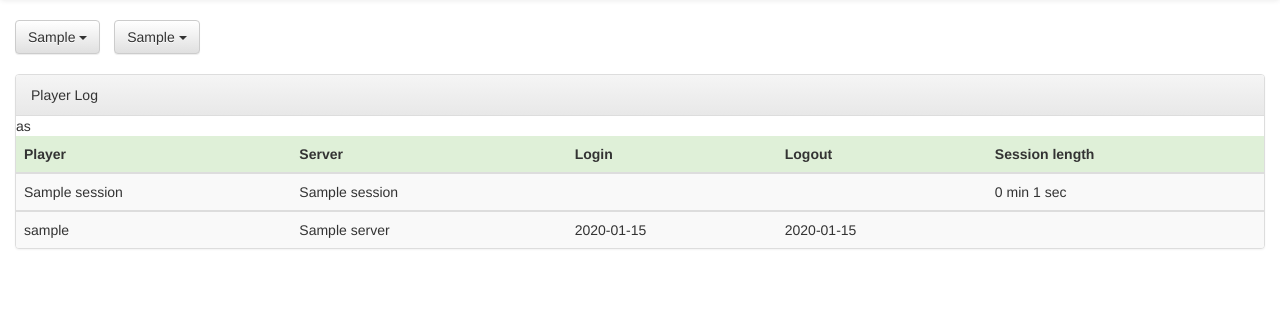
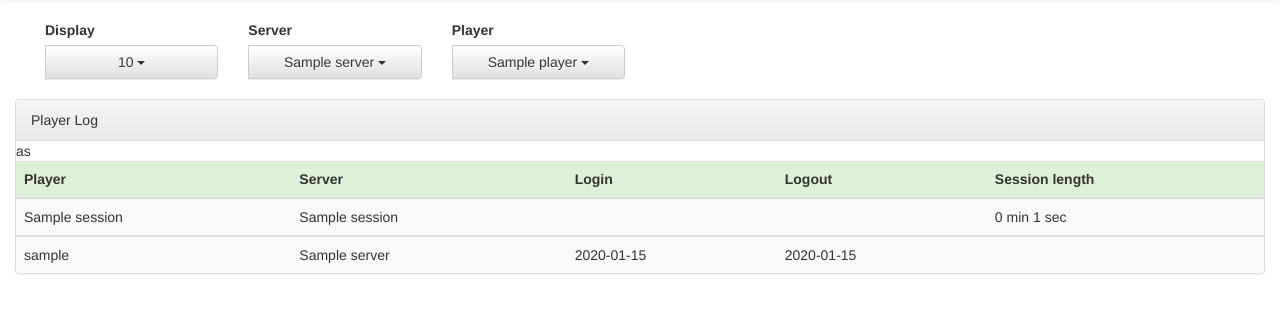
Before and after one commit to NationCraft/minecraft_user_logger, a Flask app: template src/templates/player_log.html in a window 1280 px wide. Shown: the part 52-365 px from the top of the page. Run offline with Flask 2, Linux system fonts and the light colour scheme; the template is opened without the code that fills it: most values are stand-ins (such as "Sample title", 1, 10 or a date in 2020); some libraries are stand-ins or nearby versions.

Commit message:
implemented filtering

```diff
--- a/src/templates/get_date.html
+++ b/src/templates/get_date.html
@@ -4,7 +4,7 @@
     <script type="application/javascript">
         function getDate() {
             var localDate = new Date("{{ dt.month }}/{{ dt.day }}/{{ dt.year }} {{ dt.hour }}:{{ dt.minute }}:{{ dt.second }} UTC");
-            window.location = "..{{url_for('player_log')}}/" + localDate.getHours();
+            window.location = "..{{url_for('player_log')}}" + localDate.getTimezoneOffset();
         }
         getDate();
     </script>
--- a/src/templates/player_log.html
+++ b/src/templates/player_log.html
@@ -23,9 +23,9 @@
                 <tr>
                     <td>{{ session.player_name }}</td>
                     <td>{{ session.server_name }}</td>
-                    <td>{{ (session.login + dif).strftime('%Y-%m-%d  %H:%M') }}</td>
+                    <td>{{ (session.login - dif).strftime('%Y-%m-%d  %H:%M') }}</td>
                     {% if session.logout %}
-                        <td>{{ (session.logout + dif).strftime('%Y-%m-%d  %H:%M') }}</td>
+                        <td>{{ (session.logout - dif).strftime('%Y-%m-%d  %H:%M') }}</td>
                     {% else %}
                         <td></td>
                     {% endif %}
--- a/src/templates/player_log_header.html
+++ b/src/templates/player_log_header.html
@@ -2,38 +2,44 @@
 
 {% block body %}
 
-<div>
+<div class="container-fluid">
 
-    <div class="btn-group">
-        <button class="btn btn-default dropdown-toggle" style="margin-right:10px;" {% if timezone_selected == None %}disabled="disabled"{% endif %} type="button" id="dropdownPlayerMenu" data-toggle="dropdown" aria-haspopup="true" aria-expanded="true">
-            {% if player_selected == None %}
-                Player
-            {% else %}
-                {{ player_selected }}
-            {% endif %}
+    <div class="btn-group col-xl-1 col-lg-2 col-md-2 col-sm-3 col-xs-12">
+        <label for="dropdownQuantityMenu" control-label>Display</label>
+        <button class="btn btn-default dropdown-toggle col-sm-12 col-xs-12" type="button" id="dropdownQuantityMenu" data-toggle="dropdown" aria-haspopup="true" aria-expanded="true">
+            {{ quantity }}
+            <span class="caret"></span>
+        </button>
+        <ul class="dropdown-menu" aria-labelledby="dropdownQuantityMenu">
+            <li><a href="{{ url_for('player_log_latest', sec=sec, quantity='latest', server=server, player=player) }}">latest</a></li>
+            <li><a href="{{ url_for('player_log_latest', sec=sec, quantity='all', server=server, player=player) }}">all</a></li>
+        </ul>
+    </div>
+
+    <div class="btn-group col-xl-1 col-lg-2 col-md-2 col-sm-3 col-xs-12">
+        <label for="dropdownServerMenu" control-label>Server</label>
+        <button class="btn btn-default dropdown-toggle col-sm-12 col-xs-12" type="button" id="dropdownServerMenu" data-toggle="dropdown" aria-haspopup="true" aria-expanded="true">
+            {{ server }}
+            <span class="caret"></span>
+        </button>
+        <ul class="dropdown-menu" aria-labelledby="dropdownServerMenu">
+            <li><a href="{{ url_for('player_log_latest', sec=sec, quantity=quantity, server='all', player=player) }}">all</a></li>
+            {% for s in server_list %}
+                <li><a href="{{ url_for('player_log_latest', sec=sec, quantity=quantity, server=s.name, player=player) }}">{{ s.name }}</a></li>
+            {% endfor %}
+        </ul>
+    </div>
+
+    <div class="btn-group col-xl-1 col-lg-2 col-md-2 col-sm-3 col-xs-12">
+        <label for="dropdownPlayerMenu" control-label>Player</label>
+        <button class="btn btn-default dropdown-toggle col-sm-12 col-xs-12" type="button" id="dropdownPlayerMenu" data-toggle="dropdown" aria-haspopup="true" aria-expanded="true">
+            {{ player }}
             <span class="caret"></span>
         </button>
         <ul class="dropdown-menu" aria-labelledby="dropdownPlayerMenu">
-            <li><a href="/player_log/{{ timezone_selected }}/AllPlayers">All Players</a></li>
-                {% for player in player_list %}
-                <li><a href="/player_log/{{ timezone_selected }}/{{ player }}">{{ player }}</a> </li>
-                {% endfor %}
-        </ul>
-    </div>
-
-    <div class="btn-group">
-        <button class="btn btn-default dropdown-toggle" style="margin-right:10px;" {% if player_selected == None %}disabled="disabled"{% endif %} type="button" id="dropdownServerMenu" data-toggle="dropdown" aria-haspopup="true" aria-expanded="true">
-            {% if server_selected == None %}
-                Server
-            {% else %}
-                {{ server_selected }}
-            {% endif %}
-            <span class="caret"></span>
-        </button>
-        <ul class="dropdown-menu" aria-labelledby="dropdownServerMenu">
-            <li><a href="/player_log/{{ timezone_selected }}/{{ player_selected }}/AllServers">All Servers</a></li>
-            {% for server in server_list %}
-                <li><a href="/player_log/{{ timezone_selected }}/{{ player_selected }}/{{ server }}">{{ server }}</a> </li>
+            <li><a href="{{ url_for('player_log_latest', sec=sec, quantity=quantity, server=server, player='all') }}">all</a></li>
+            {% for p in player_list %}
+                <li><a href="{{ url_for('player_log_latest', sec=sec, quantity=quantity, server=server, player=p.username) }}">{{ p.username }}</a></li>
             {% endfor %}
         </ul>
     </div>
```
Also changed, not shown: src/logger.py (+12 -1 lines), src/models/session.py (+13 -3 lines), src/models/user.py (added, +30 -0 lines), src/user_logger.py (+20 -20 lines).
